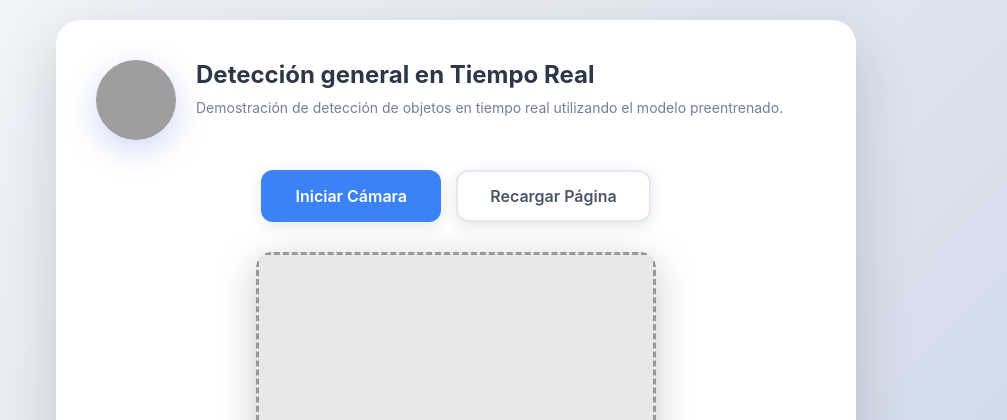
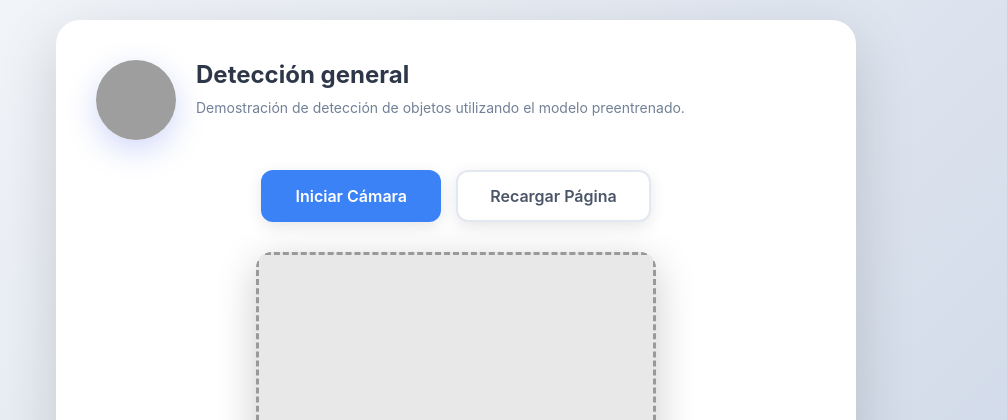
Before and after one commit to tomvargasd/YOLO26-demo, a Flask app: page / in a window 1280 px wide. Shown: the top 420 px of the page, without its empty margins (184-1191 px from the left). Run offline with Flask 3, Linux system fonts and the light colour scheme; grey boxes are pictures that could not be loaded.

Commit message:
fix text

```diff
--- a/templates/index.html
+++ b/templates/index.html
@@ -234,9 +234,9 @@
                 <img style="width: 100%; height: 100%; border-radius: 50%;" src="https://media.licdn.com/dms/image/v2/C4E0BAQEJmrN07EY6uA/company-logo_200_200/company-logo_200_200/0/1630640480322?e=2147483647&v=beta&t=UCWR49Tx1cRON-3R-FWFH7-lbfYrGhv6SXPbhCywLIM" alt="agencia simon">
             </div>
             <div class="header-content">
-                <h1>Detección general en Tiempo Real</h1>
+                <h1>Detección general</h1>
                 <p class="description">
-                    Demostración de detección de objetos en tiempo real utilizando el modelo preentrenado.
+                    Demostración de detección de objetos utilizando el modelo preentrenado.
                 </p>
             </div>
         </div>
```
